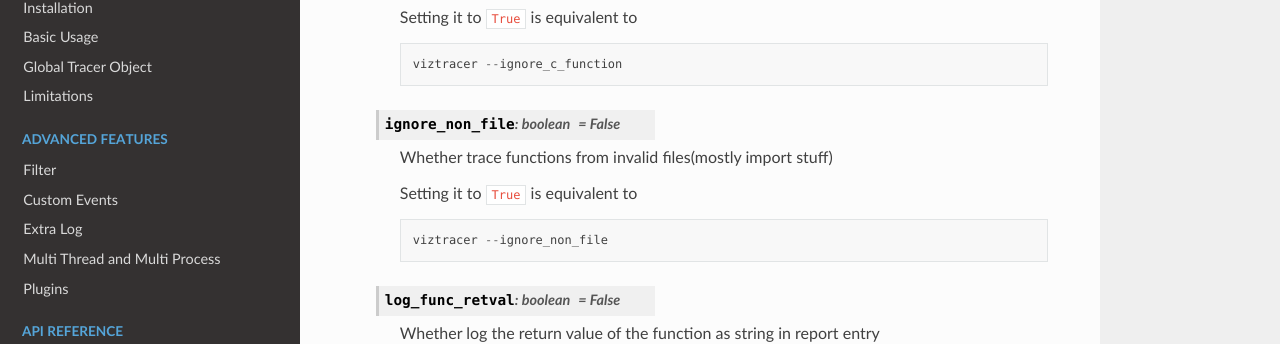
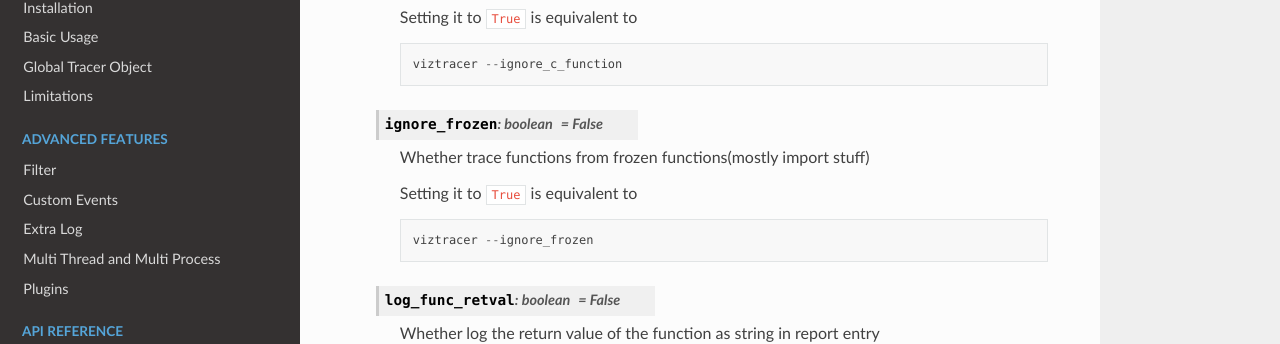
Before and after one commit to gaogaotiantian/viztracer, a Sphinx documentation site: the page built from docs/source/viztracer.rst, in a window 1280 px wide and 900 px high, scrolled down 1789 px. Shown: the part 144-488 px from the top of the window. Built offline with Sphinx 7.4.7 and the Read the Docs theme 2.0.0, drawn with Linux system fonts in a browser that asks for light colours; some of the changed text lies outside the part shown.

Commit message:
Rename ignore_non_file to ignore_frozen and only catch frozen functions.

```diff
--- a/docs/source/filter.rst
+++ b/docs/source/filter.rst
@@ -73,17 +73,17 @@
 Ignore Non File
 ---------------
 
-You can ask VizTracer not to trace any functions that are not in a valid file(mostly import stuff) using ``ignore_non_file``
+You can ask VizTracer not to trace any functions that are not in a valid file(mostly import stuff) using ``ignore_frozen``
 
 .. code-block::
 
-    viztracer --ignore_non_file my_script.py
+    viztracer --ignore_frozen my_script.py
 
 OR
 
 .. code-block:: python
 
-    tracer = VizTracer(ignore_non_file=True)
+    tracer = VizTracer(ignore_frozen=True)
 
 
 Ignore Function
--- a/docs/source/viztracer.rst
+++ b/docs/source/viztracer.rst
@@ -8,7 +8,7 @@
                  include_files=None,\
                  exclude_files=None,\
                  ignore_c_function=False,\
-                 ignore_non_file=False,\
+                 ignore_frozen=False,\
                  log_func_retval=False,\
                  log_func_args=False,\
                  log_print=False,\
@@ -116,17 +116,17 @@
 
             viztracer --ignore_c_function
 
-    .. py:attribute:: ignore_non_file
+    .. py:attribute:: ignore_frozen
         :type: boolean
         :value: False
 
-        Whether trace functions from invalid files(mostly import stuff)
+        Whether trace functions from frozen functions(mostly import stuff)
 
         Setting it to ``True`` is equivalent to
 
         .. code-block::
 
-            viztracer --ignore_non_file
+            viztracer --ignore_frozen
 
     .. py:attribute:: log_func_retval
         :type: boolean
```
Also changed, not shown: 6 other files.
